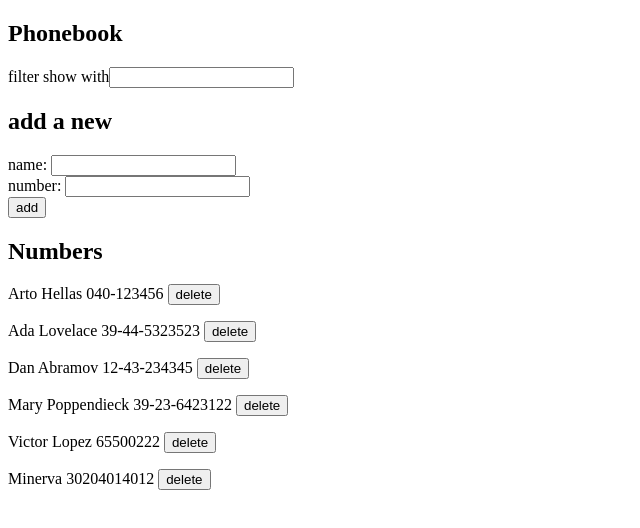
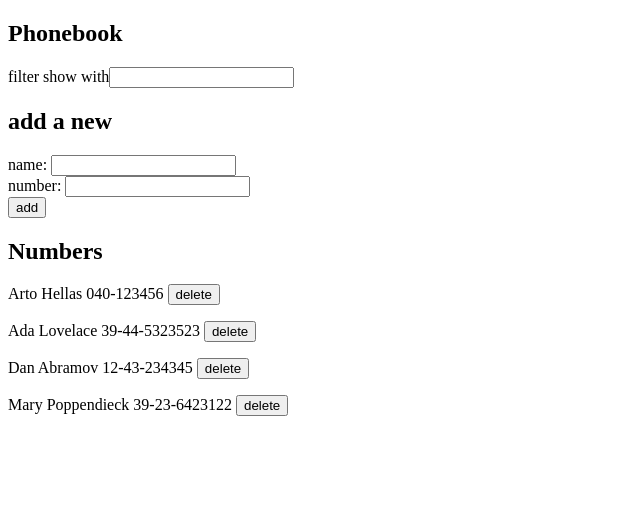
Before and after one commit to vkafkain/full_stack_open, a React (Create React App) app in the folder part2/phonebook/: page / in a window 1280 px wide. Shown: the top 528 px of the page, without its empty margins (0-640 px from the left). Built offline with nearby package versions, Linux system fonts and the light colour scheme; data requests are answered from the project's data file.

Commit message:
finish 2.20

```diff
--- a/part2/phonebook/db.json
+++ b/part2/phonebook/db.json
@@ -19,16 +19,6 @@
       "name": "Mary Poppendieck",
       "number": "39-23-6423122",
       "id": 4
-    },
-    {
-      "name": "Victor Lopez",
-      "number": "65500222",
-      "id": 5
-    },
-    {
-      "name": "Minerva",
-      "number": "30204014012",
-      "id": 6
     }
   ]
 }
--- a/part2/phonebook/src/App.js
+++ b/part2/phonebook/src/App.js
@@ -10,7 +10,7 @@ const App = () => {
   const [newName, setNewName] = useState("")
   const [newNumber, setNewNumber] = useState("")
   const [filterName, setFilterName] = useState("")
-  const [succesMessage, setSuccesMessage] = useState(null)
+  const [message, setMessage] = useState(null)
 
   useEffect(() => {
     personService
@@ -34,14 +34,16 @@ const App = () => {
           setPersons(persons.concat(response))
           setNewName("");
           setNewNumber("");
-          setSuccesMessage(`Added ${newName}`)
+          setMessage(`Added ${newName}`)
           setTimeout(() =>{
-            setSuccesMessage(null)
+            setMessage(null)
           }, 2000)
         })
-        .catch((err) => alert(console.error(err)))
+        .catch(error =>  {
+          alert(`error test`)
+        })
     } else {
-      if(window.confirm(`${newName} is already added to phonebook, replace the old number witg a new one?`)){
+      if(window.confirm(`${newName} is already added to phonebook, replace the old number with a new one?`)){
         const personObject = { name: newName, number: newNumber}
         personService
           .update(filterName[0].id, personObject)
@@ -81,7 +83,7 @@ const App = () => {
   return (
     <div>
       <h2>Phonebook</h2>
-      <Notification message={succesMessage} />
+      <Notification message={message} />
       <Filter filterName={filterName} setFilterName={setFilterName} />
       <h2>add a new</h2>
       <PersonForm
```
